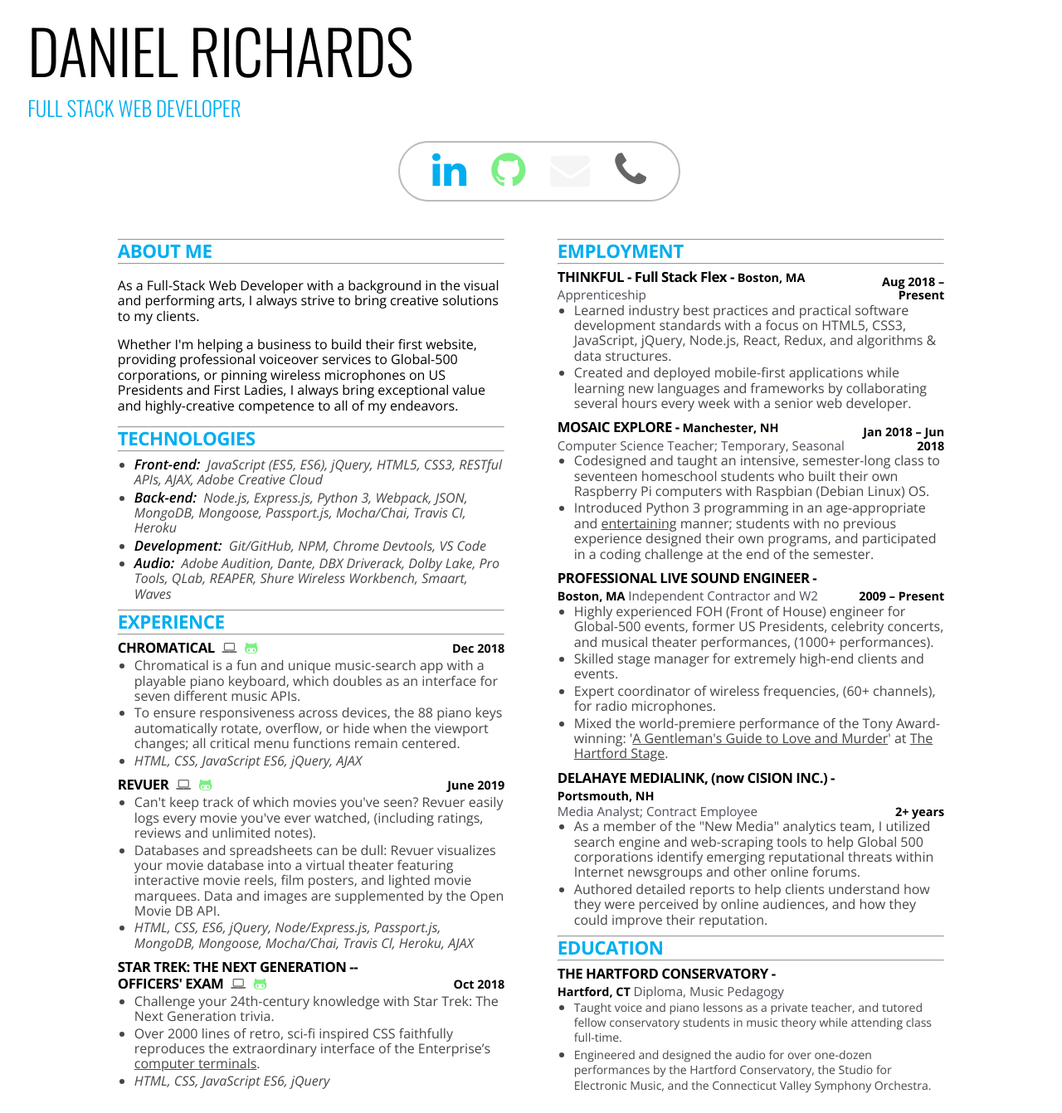
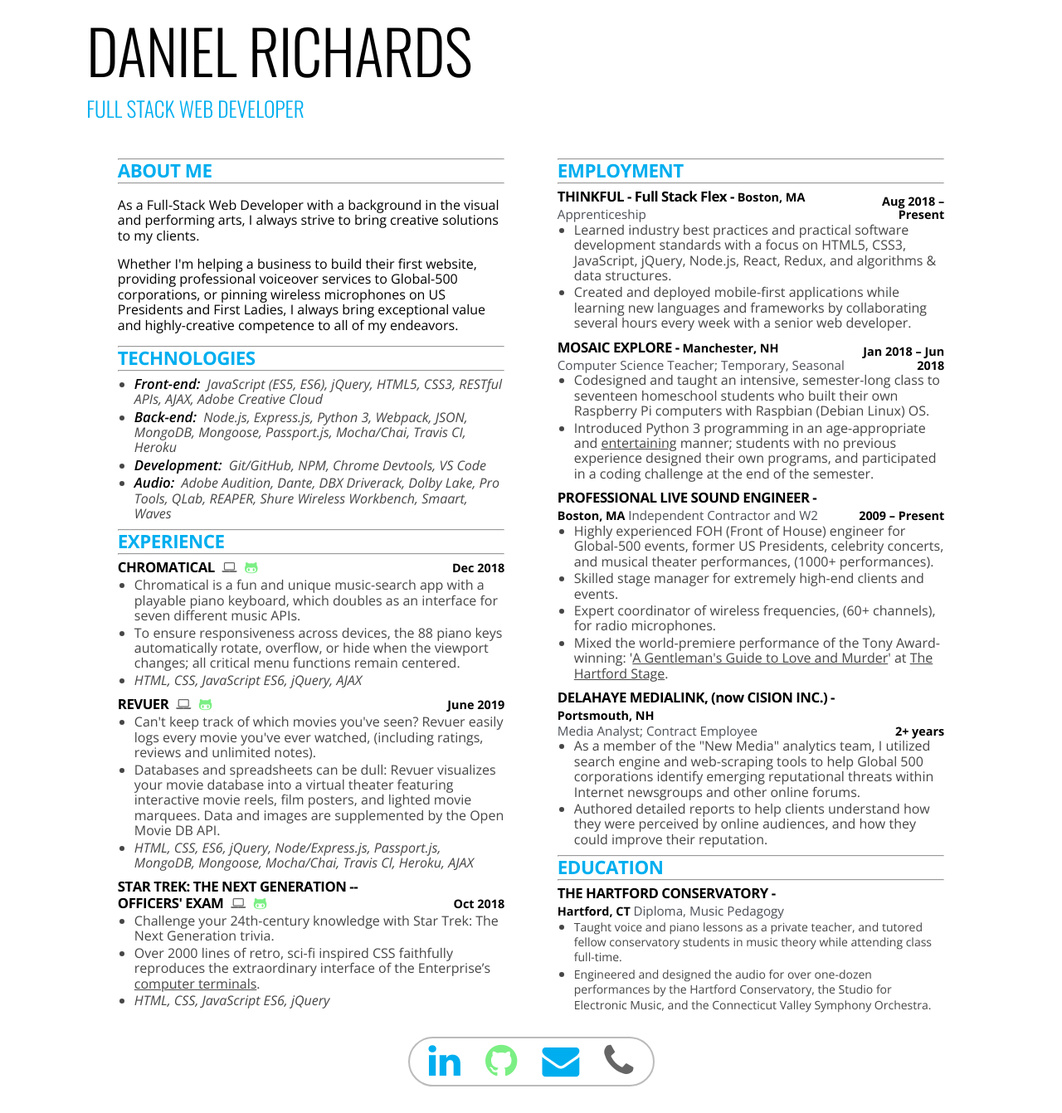
Before and after one commit to drichards211/resume-web-dev, a plain HTML site: page index.html in a window 1280 px wide. Shown: the part 18-1360 px from the top of the page at 83% size. Drawn offline with nearby package versions, Linux system fonts and the light colour scheme.

Commit message:
move .bot-row to bottom of page

```diff
--- a/index.html
+++ b/index.html
@@ -15,17 +15,15 @@
 
 <body>
   <header>
-    <div class='top-row'>
+    <div class="col-12">
       <h1>DANIEL RICHARDS</h1>
       <p>FULL STACK WEB DEVELOPER</p>
-    </div>
-    <div class='bot-row'>
-      <a href='https://www.linkedin.com/in/drichards211' target='_blank'><h4 class='linkedin fa fa-linkedin fa-3x'></h4></a><a href='https://github.com/drichards211' target='_blank'><h4 class='github fa fa-github fa-3x'></h4></a><!-- <a href='http://www.myportfoliosite.com'><h4 class='briefcase fa fa-briefcase fa-3x'></h4></a>--><a href='mailto:drichards211@yahoo.com' target='_blank'><h4 class='envelope fa fa-envelope fa-3x'></h4></a><a href='tel:603-738-1765'><h4 class='phone fa fa-phone fa-3x'></h4></a>
+
     </div>
   </header>
 
   <main role="main">
-    <div class ="row">
+    <div class='row'>
     <section role="region" class="col-6">
       <div class="lines"></div>
       <h2>ABOUT ME</h2>
@@ -124,6 +122,15 @@
 
       </section>
     </div>
+
+      <div class="col-12 no-padding">
+        <div class='bot-row'>
+          <a href='https://www.linkedin.com/in/drichards211' target='_blank'><h4 class='linkedin fa fa-linkedin fa-3x'></h4></a><a href='https://github.com/drichards211' target='_blank'><h4 class='github fa fa-github fa-3x'></h4></a><!-- <a href='http://www.myportfoliosite.com'><h4 class='briefcase fa fa-briefcase fa-3x'></h4></a>--><a href='mailto:drichards211@yahoo.com' target='_blank'><h4 class='envelope fa fa-envelope fa-3x'></h4></a><a href='tel:603-738-1765'><h4 class='phone fa fa-phone fa-3x'></h4></a>
+        </div>
+      </div>
+
+
   </main>
+
 </body>
 </html>
--- a/style/style.css
+++ b/style/style.css
@@ -12,18 +12,24 @@ body {
 }
 
 header {
+  max-width: 1180px;
+  min-width: 320px;
+  padding-left: 20px;
+  padding-right: 20px;
+  margin: 0 auto;
   margin-bottom: 20px;
-  /* background-color: #000000; */
   padding-top: 1px;
   padding-bottom: 25px;
-  padding-left: 20px;
-  /* width: 100%; */
-  /* height: 180px; */
+}
+.clearfix::after {
+  content: "";
+  clear: both;
+  display: table;
 }
 
 header p {
   font-family: 'Oswald', sans-serif;
-  font-size: 25px;
+  font-size: 25.5px;
   font-weight: 300;
   color: rgba(0, 174, 239, 1);
   margin-top: 14px;
@@ -166,12 +172,12 @@ a:hover {
 .bot-row {
   text-align: center;
   border-radius: 45px;
-  padding-bottom: 6px;
-  padding-top: 9px;
+  /* padding-bottom: 6px; */
+  padding-top: 5px;
   /* margin-left: 50%; */
   /* margin-right: 50%; */
-  width: 340px;
-  max-width: 95%;
+  width: 297px;
+  /* max-width: 95%; */
   /* margin-top: 10px; */
   margin: 0px auto;
   border: 2px solid #bbbbbb;
@@ -184,8 +190,12 @@ a:hover {
   margin-right: 15px;
 }
 
+.fa-3x {
+  font-size: 2.8em !important;
+}
+
 .envelope {
-  color: #F5F5F5;
+  color: rgba(0, 174, 239, 1);
 }
 
 .fa-linkedin {
@@ -245,27 +255,18 @@ a:hover > .fa {
   float: left;
   padding-left: 3%;
   padding-right: 3%;
-  /* width: 100%; */
   margin-bottom: 20px;
 }
 .col-12 {
-  /* 12 columns, 12/12 */
-  float: left;
-  /* padding-left: 4%;
-  padding-right: 4%; */
   width: 100%;
-  /* margin-bottom: 40%; */
-  /* font-family: 'EB Garamond', serif; */
-  /* background: rgb(255, 255, 255) !important; */
-  /* box-shadow: 5px 5px 10px rgb(54, 54, 54); */
-  /* min-height: calc(100vh - 30px); */
-  /* margin-top: 2.5%; */
-  /* overflow: hidden; */
+}
+.no-padding {
+  padding-left: 0%;
+  padding-right: 0%;
 }
 .col-6 {
   float: left;
   width: 50%;
-
 }
 
 /* SITE-WIDE VIEWPORT RESPONSE ========================== */
```
Lines whose indentation alone changed are shown as unchanged.
